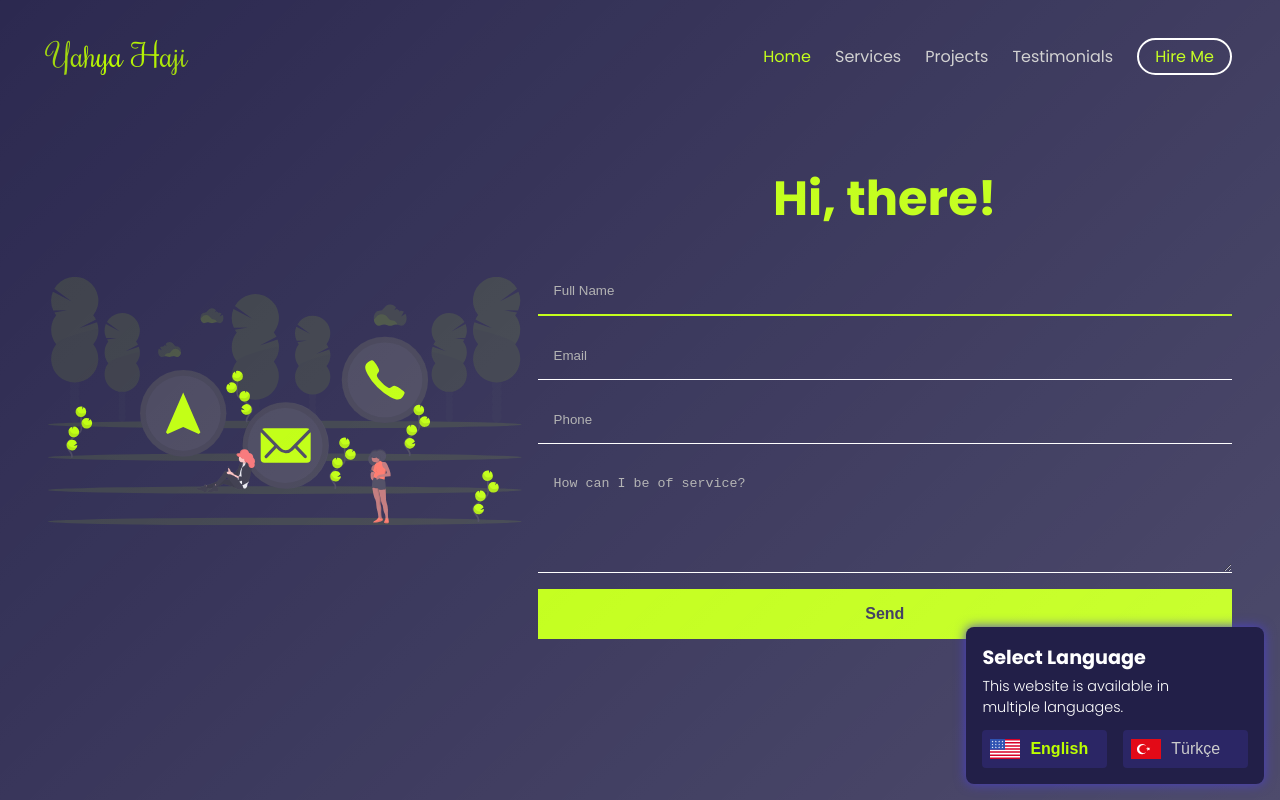
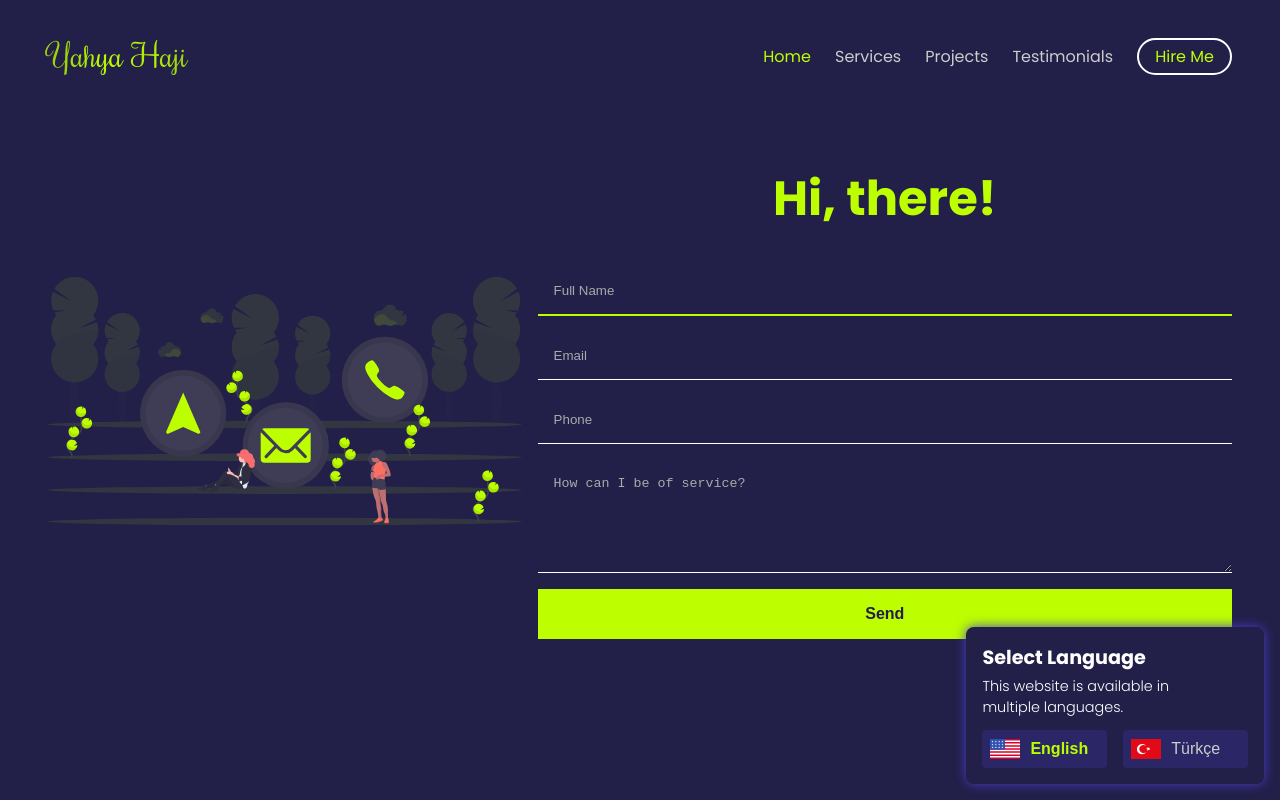
Before and after one commit to yahyafati/portfolio-vite, a React (Vite) app: page /contact in a window 1280 px wide. Built offline with nearby package versions, Linux system fonts and the light colour scheme.

Commit message:
Fixed remove shiny after finish

```diff
--- a/src/App.tsx
+++ b/src/App.tsx
@@ -7,14 +7,19 @@ import { messages } from './i18n.ts';
 const App = () => {
     const [locale, setLocale] = useLocale();
     const [currentPage, setCurrentPage] = useState('home');
+    const [showShiny, setShowShiny] = useState(true);
 
     useEffect(() => {
         document.documentElement.lang = locale;
     }, [locale]);
 
+    const handleAnimationEnd = () => {
+        setShowShiny(false);
+    };
+
     return (
         <IntlProvider locale={locale} messages={messages[locale]}>
-            <ShinyPage />
+            {showShiny && <ShinyPage onAnimationEnd={handleAnimationEnd} />}
             <BrowserRouter>
                 <div>
                     <Header
--- a/src/component/shine-component/style.module.scss
+++ b/src/component/shine-component/style.module.scss
@@ -19,14 +19,8 @@
     left: -50%;
     width: 300%;
     height: 300%;
-    background: linear-gradient(
-                    90deg,
-                    rgba(255, 255, 255, 0) 0%,
-                    rgba(255, 255, 255, 0.2) 50%,
-                    rgba(255, 255, 255, 0) 70%
-    );
     transform: rotate(45deg);
-    animation: shiny 2s;
+    animation: shiny 2s linear;
 
   }
 }
@@ -34,8 +28,20 @@
 @keyframes shiny {
   0% {
     transform: translate(-100%, -100%) rotate(45deg);
+    background: linear-gradient(
+                    90deg,
+                    rgba(255, 255, 255, 0) 0%,
+                    rgba(255, 255, 255, 0.2) 50%,
+                    rgba(255, 255, 255, 0) 70%
+    );
   }
   100% {
     transform: translate(100%, 100%) rotate(45deg);
+    background: linear-gradient(
+                    90deg,
+                    rgba(255, 255, 255, 0) 0%,
+                    rgba(255, 255, 255, 0.2) 50%,
+                    rgba(255, 255, 255, 0) 70%
+    );
   }
 }
```
